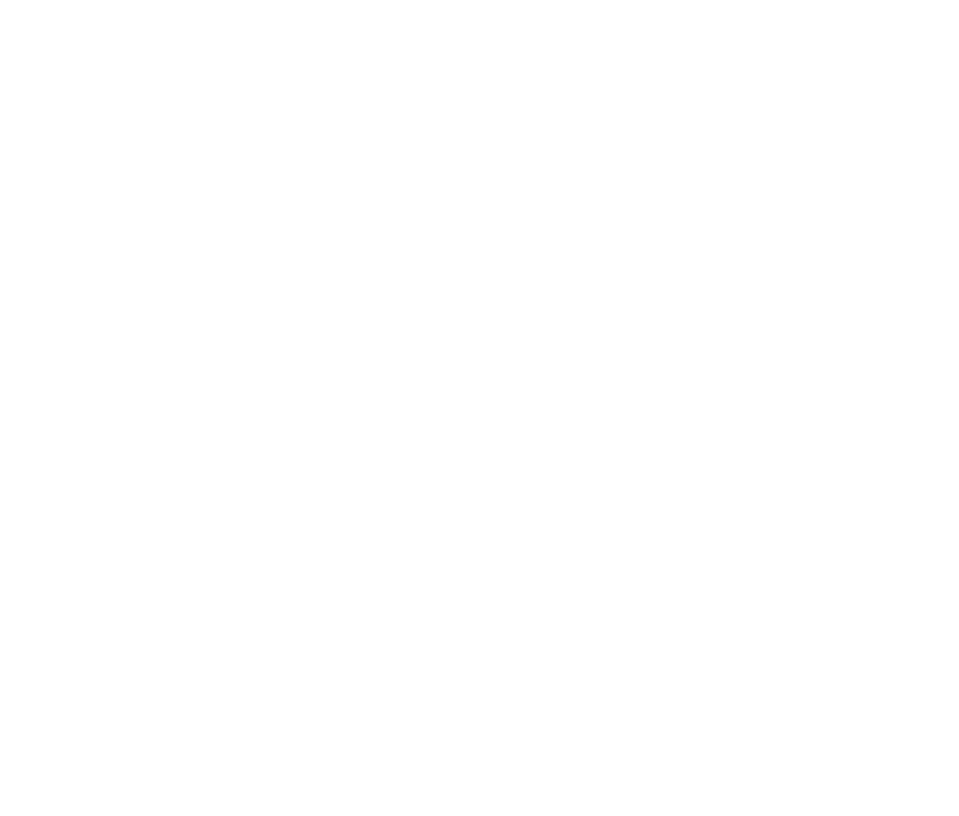
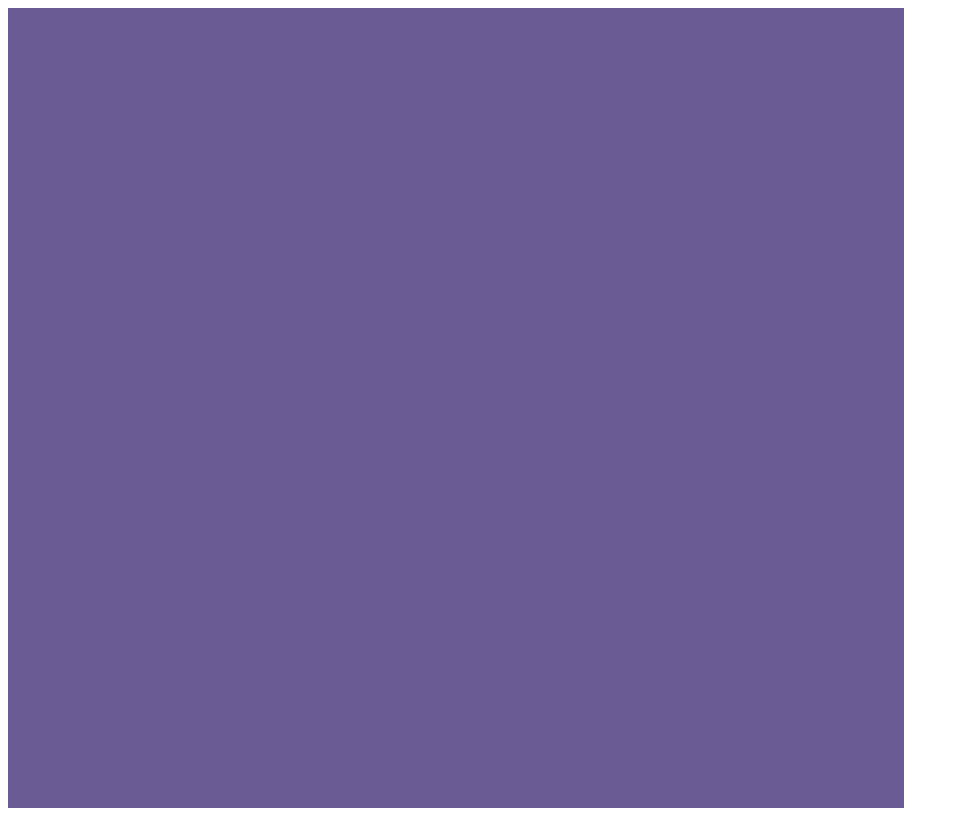
Before and after one commit to Cico96/memory-js, a website with bundled scripts: page index.html in a window 1280 px wide. Shown: the whole page, without its empty margins (0-959 px from the left). Built offline with nearby package versions, Linux system fonts and the light colour scheme.

Commit message:
prima commit

```diff
--- a/index.html
+++ b/index.html
@@ -5,6 +5,6 @@
     <title>Memory Js Project</title>
   </head>
   <body>
-    <script src="./src/index.js"></script>
+    <script src="./dist/main.js"></script>
   </body>
 </html>
--- /dev/null
+++ b/src/component/Board.js
@@ -0,0 +1,19 @@
+//Costruttore della Board
+
+function Board(){
+    const el = document.createElement('div');
+    el.setAttribute('id', 'board');
+
+    //settiamo i css alla board
+    el.style.width = "70vw";
+    el.style.height = "100vh";
+    el.style.border = "5px";
+    el.style.borderColor = "black";
+    el.style.backgroundColor = "#6b5b95";
+
+    document.body.style.display = "flex";
+    document.body.appendChild(el);
+
+}
+
+export default Board;
--- a/src/index.js
+++ b/src/index.js
@@ -0,0 +1,5 @@
+import Board from './component/Board';
+
+window.addEventListener('load', function(){
+    const memory = new Board();
+})
```
Also changed, not shown: 1 other file.
